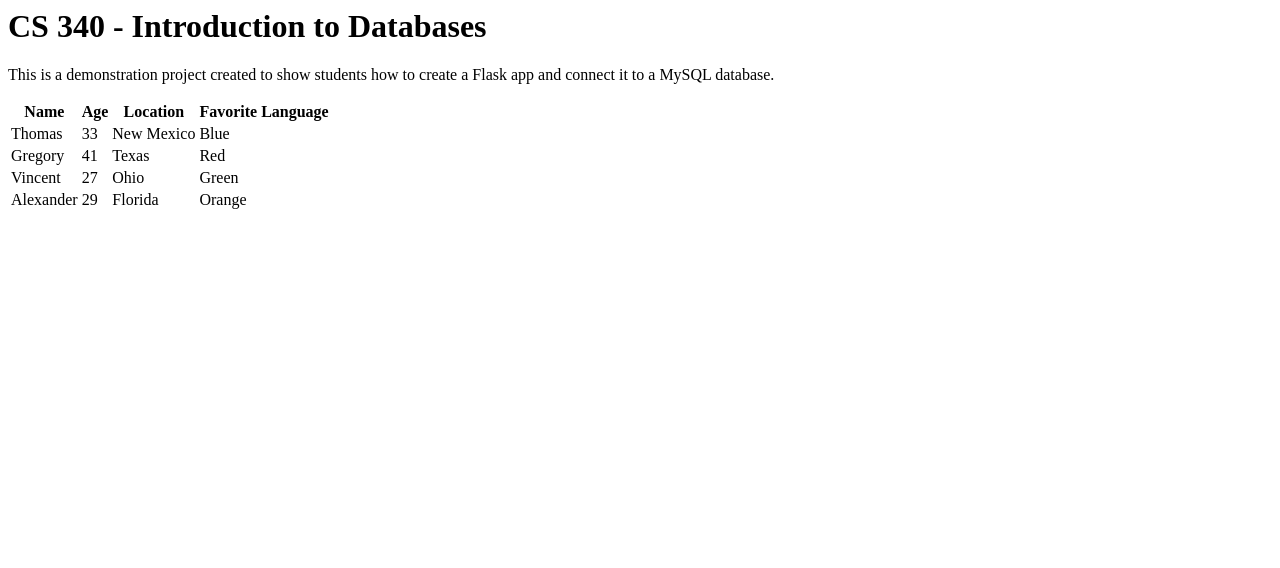
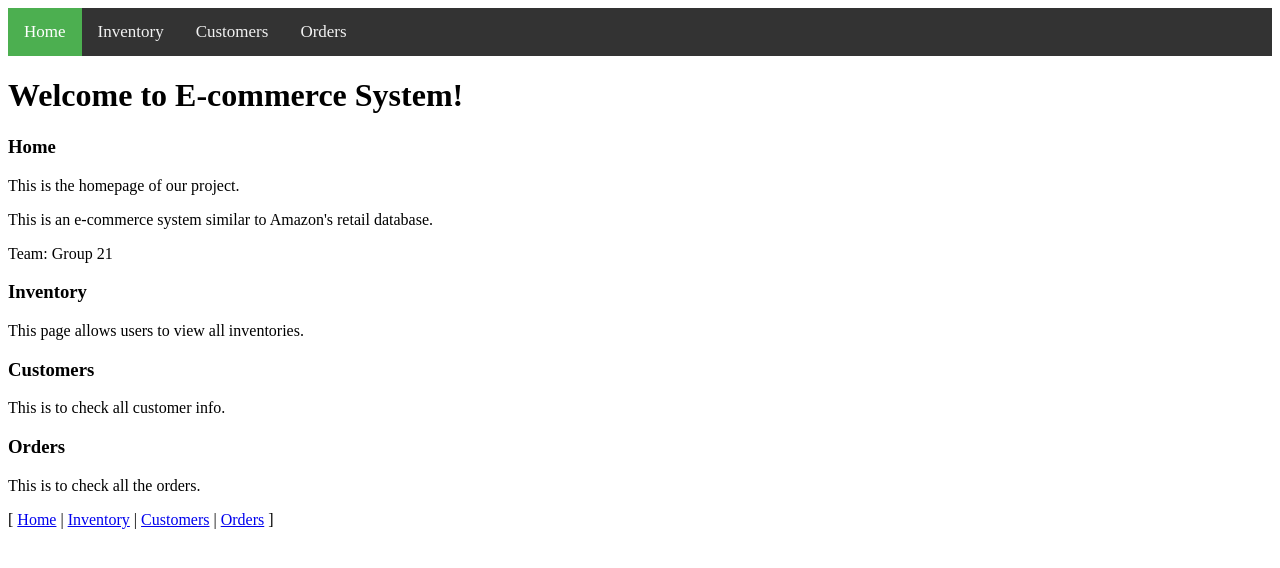
Before and after one commit to williamgl/CS340, a Flask app: page / in a window 1280 px wide. Shown: the top 568 px of the page. Run offline with Flask 2, Linux system fonts and the light colour scheme.

Commit message:
First version of Change. Added basic UI

```diff
--- a/app.py
+++ b/app.py
@@ -42,16 +42,27 @@ my_db = mysql.connector.connect(
 # Routes
 @app.route('/')
 def root():
-    return render_template("main.j2", people=people_from_app_py)
+    return render_template("index.j2")
 
 
-@app.route('/bsg-people')
-def bsg_people():
-    query = "SELECT * FROM bsg_people;"
-    cursor = my_db.cursor(dictionary=True)
-    cursor.execute(query)
-    results = cursor.fetchall()
-    return render_template("bsg.j2", bsg_people=results)
+@app.route('/index')
+def index():
+    return render_template("index.j2")
+
+
+@app.route('/customers')
+def customers():
+    return render_template("customers.j2")
+
+
+@app.route('/inventory')
+def inventory():
+    return render_template("inventory.j2")
+
+
+@app.route('/orders')
+def orders():
+    return render_template("orders.j2")
 
 
 # Listener
--- a/HTML/index.html
+++ b/templates/index.j2
@@ -3,16 +3,16 @@
 <head>
 	<meta charset="UTF=8">
 	<title>E-commerce System Homepage</title>
-    <link rel="stylesheet" type="text/css" href="style.css">
+    <link rel="stylesheet" type="text/css" href="{{ url_for('static', filename='css/style.css') }}">
 </head>
 
 <body>
 	<!-- Top navigation bar reference: https://www.w3schools.com/howto/howto_js_topnav.asp -->
 	<div class="topNav">
-	  <a class="active" href="index.html">Home</a>
-	  <a href="inventory.html">Inventory</a>
-	  <a href="customers.html">Customers</a>
-	  <a href="orders.html">Orders</a>
+	  <a class="active" href="index">Home</a>
+	  <a href="inventory">Inventory</a>
+	  <a href="customers">Customers</a>
+	  <a href="orders">Orders</a>
 	</div>
 
 	<div>
@@ -31,6 +31,6 @@
 		<p></p>
 	</div>
 
-    [ <a href="index.html">Home</a> | <a href="inventory.html">Inventory</a> | <a href="customers.html">Customers</a> | <a href="orders.html">Orders</a> ]
+    [ <a href="index">Home</a> | <a href="inventory">Inventory</a> | <a href="customers">Customers</a> | <a href="orders">Orders</a> ]
 </body>
 </html>
--- a/templates/main.j2
+++ /dev/null
@@ -1,27 +0,0 @@
-<html>
-<head>
-    <title>OSU - CS 340 - Introduction to Databases - Flask Demo Project</title>
-</head>
-<body>
-    <h1>CS 340 - Introduction to Databases</h1>
-    <p>This is a demonstration project created to show students how to create a Flask app and connect it to a MySQL database.</p>
-    <table>
-    <thead>
-    <tr>
-        <th>Name</th>
-        <th>Age</th>
-        <th>Location</th>
-        <th>Favorite Language</th>
-    </tr>
-    <tbody>
-    {% for item in people %}
-    <tr>
-        <td>{{item['name']}}</td>
-        <td>{{item['age']}}</td>
-        <td>{{item['location']}}</td>
-        <td>{{item['favorite_color']}}</td>
-    </tr>
-    {% endfor %}
-    </table>
-</body>
-</html>
```
Also changed, not shown: templates/bsg.j2 (deleted, +0 -28 lines), templates/customers.j2 (renamed from HTML/customers.html, +6 -6 lines), templates/inventory.j2 (renamed from HTML/orders.html, +37 -33 lines), templates/orders.j2 (renamed from HTML/inventory.html, +33 -37 lines), HTML/README.md (deleted), static/css/style.css (renamed from HTML/style.css).
